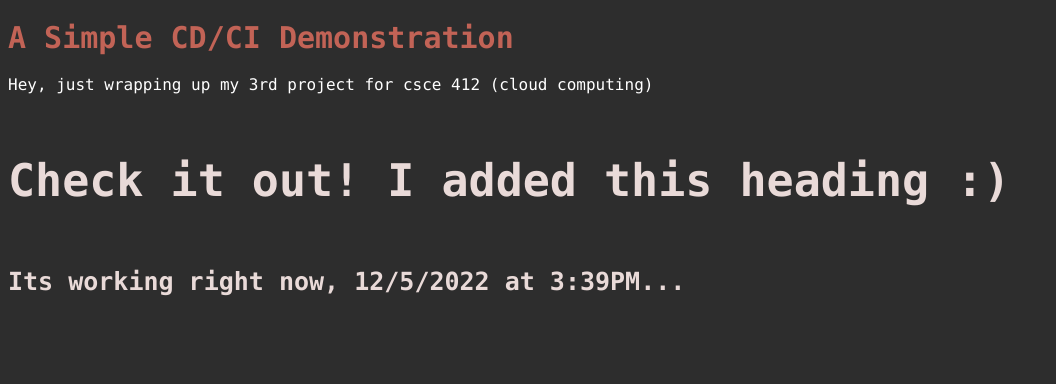
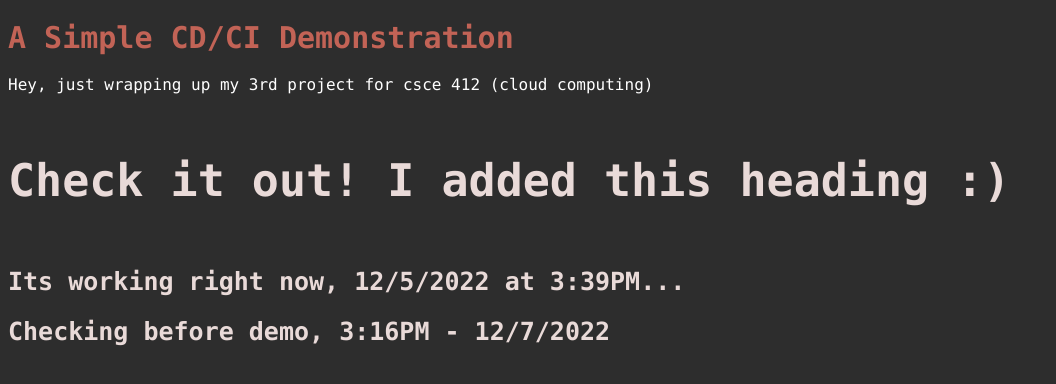
Before and after one commit to nadxhielijuarez/my_website_repo, a plain HTML site: page demo0.html in a window 1280 px wide. Shown: the whole page, without its empty margins (0-1056 px from the left). Drawn offline with Linux system fonts and the light colour scheme.

Commit message:
demo check

```diff
--- a/demo0.html
+++ b/demo0.html
@@ -8,5 +8,6 @@
 	<p>Hey, just wrapping up my 3rd project for csce 412 (cloud computing)</p>
     <h4>Check it out! I added this heading :)</h4>
 	<h2>Its working right now, 12/5/2022 at 3:39PM...</h2>
+	<h2>Checking before demo, 3:16PM - 12/7/2022</h2>
 </body>
 </html>
```
